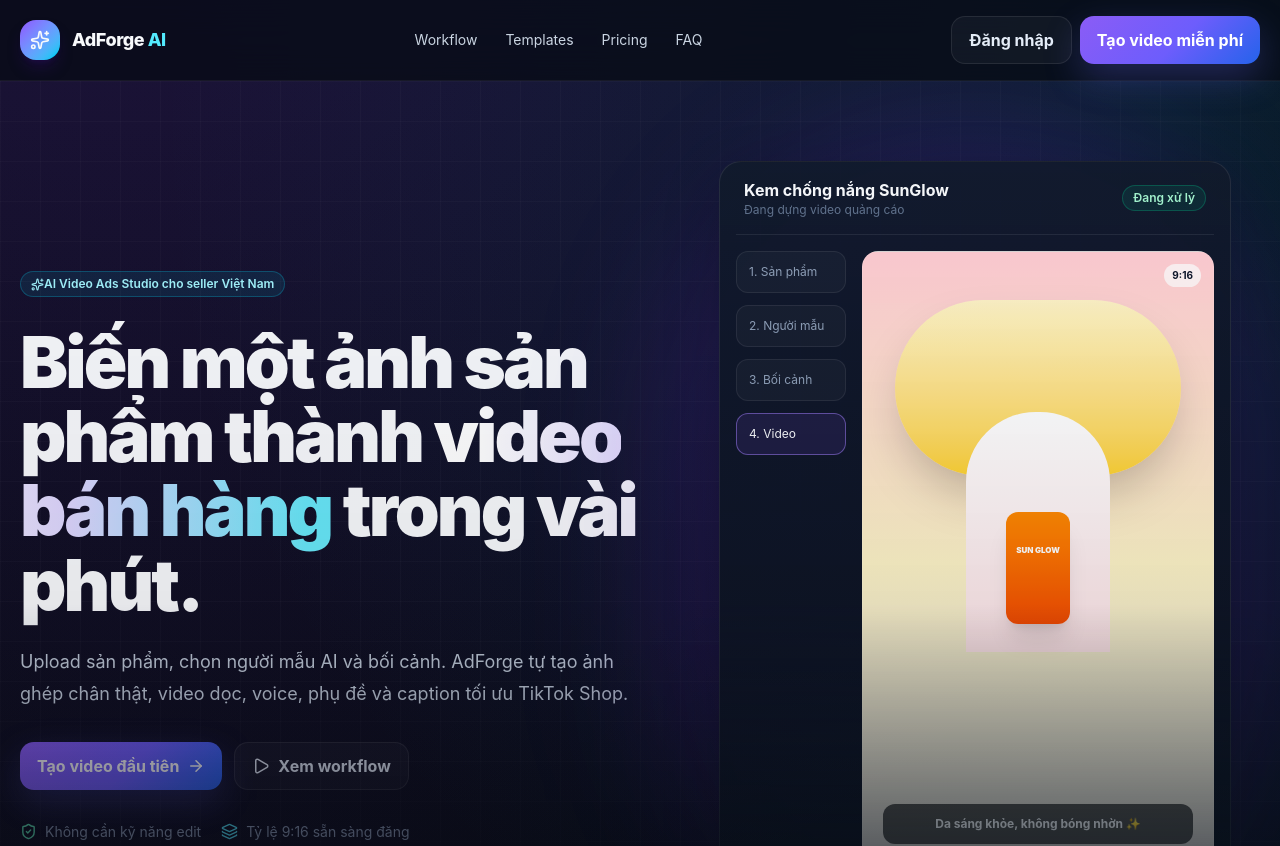
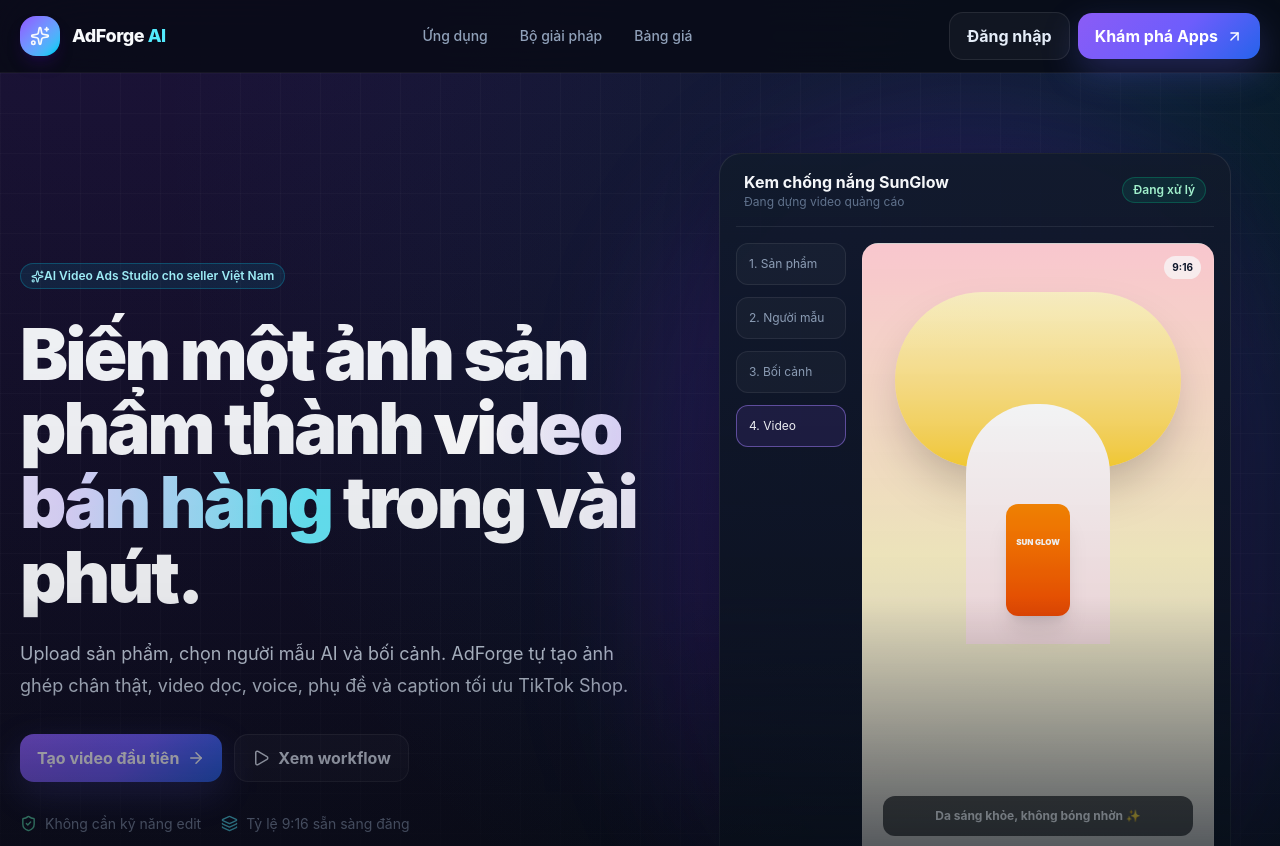
Before and after one commit to nhungnhungrosata-oss/flowapp, a Next.js app: page / in a window 1280 px wide. Shown: the top 846 px of the page. Built offline with nearby package versions, Linux system fonts and the light colour scheme.

Commit message:
Redesign marketing navigation for app marketplace

```diff
--- a/src/components/marketing/header.tsx
+++ b/src/components/marketing/header.tsx
@@ -1,3 +1,26 @@
 import Link from "next/link";
+import { ArrowUpRight } from "lucide-react";
 import { Logo } from "@/components/ui/logo";
-export function MarketingHeader(){return <header className="sticky top-0 z-50 border-b border-white/5 bg-[#070b14]/75 backdrop-blur-xl"><div className="mx-auto flex max-w-7xl items-center justify-between px-5 py-4"><Logo/><nav className="hidden items-center gap-7 text-sm text-slate-300 md:flex"><Link href="#workflow">Workflow</Link><Link href="#templates">Templates</Link><Link href="/pricing">Pricing</Link><Link href="#faq">FAQ</Link></nav><div className="flex gap-2"><Link className="btn-secondary hidden sm:inline-flex" href="/dashboard">Đăng nhập</Link><Link className="btn-primary" href="/projects/new">Tạo video miễn phí</Link></div></div></header>}
+
+export function MarketingHeader() {
+  return (
+    <header className="sticky top-0 z-50 border-b border-white/5 bg-[#070a12]/78 backdrop-blur-2xl">
+      <div className="mx-auto flex h-[72px] max-w-7xl items-center justify-between px-5">
+        <Logo />
+
+        <nav className="hidden items-center gap-8 text-sm font-medium text-slate-400 md:flex">
+          <Link className="transition hover:text-white" href="/apps">Ứng dụng</Link>
+          <Link className="transition hover:text-white" href="/apps#collections">Bộ giải pháp</Link>
+          <Link className="transition hover:text-white" href="/pricing">Bảng giá</Link>
+        </nav>
+
+        <div className="flex items-center gap-2">
+          <Link className="btn-secondary hidden sm:inline-flex" href="/dashboard">Đăng nhập</Link>
+          <Link className="btn-primary" href="/apps">
+            Khám phá Apps <ArrowUpRight size={17} />
+          </Link>
+        </div>
+      </div>
+    </header>
+  );
+}
```
